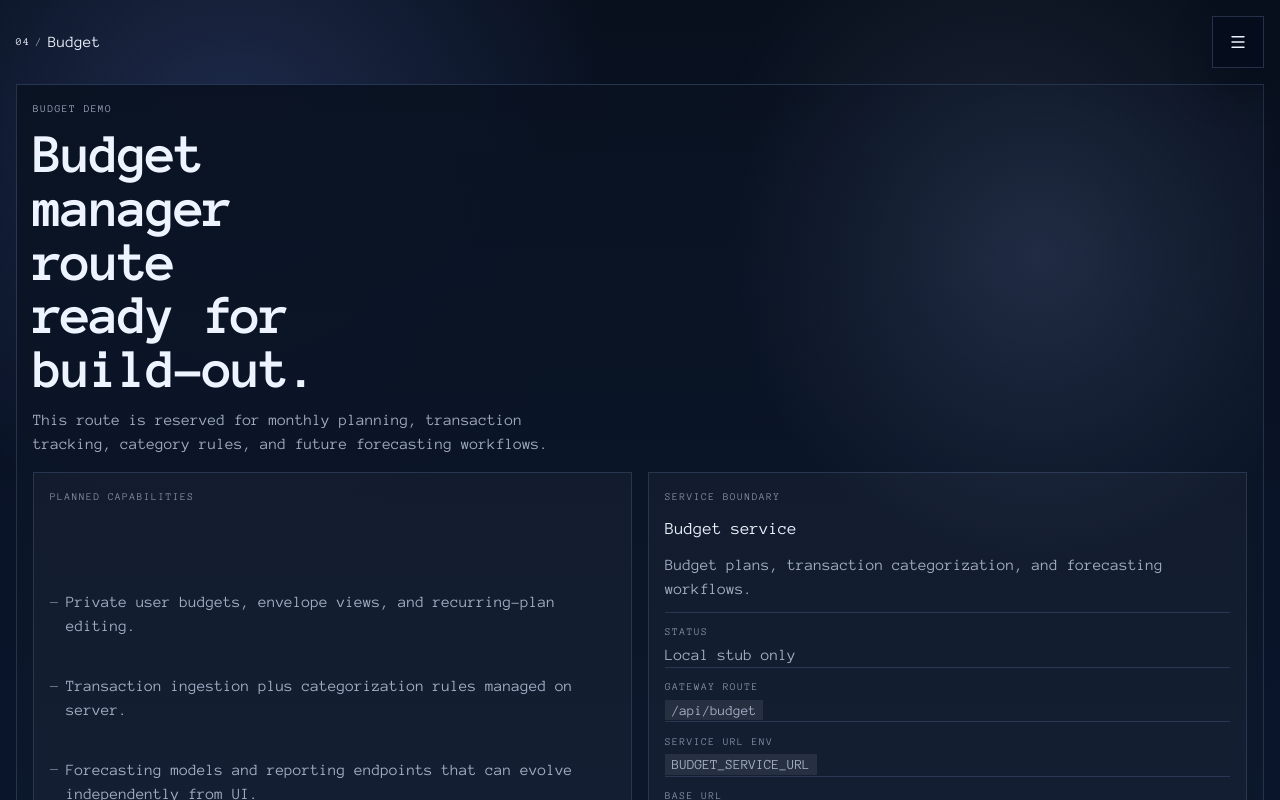
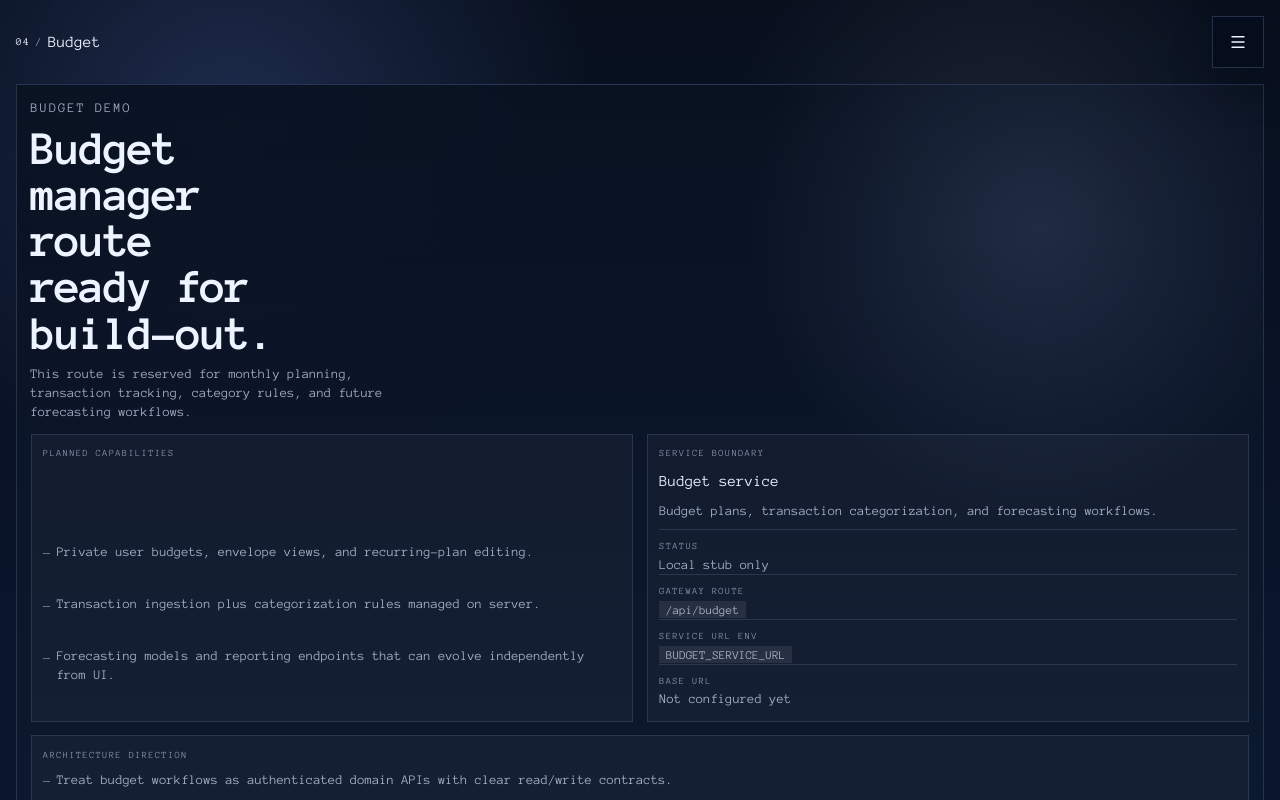
Before and after one commit to ksongProjects/portfolio, a Next.js app: page /budget in a window 1280 px wide. Shown: the top 800 px of the page. Built offline with nearby package versions, Linux system fonts and the light colour scheme.

Commit message:
fix overflow in placeholder component

```diff
--- a/src/app/globals.css
+++ b/src/app/globals.css
@@ -846,10 +846,11 @@ code {
 
 .feature-placeholder__panel {
   display: grid;
-  gap: 1rem;
+  gap: 0.85rem;
   align-content: start;
   min-height: 0;
-  padding: clamp(1.4rem, 3vw, 2.4rem);
+  min-width: 0;
+  padding: clamp(1rem, 2.2vw, 1.6rem);
   border: 1px solid rgba(151, 178, 242, 0.18);
   background:
     radial-gradient(circle at 82% 18%, rgba(165, 186, 255, 0.14), transparent 24%),
@@ -861,14 +862,15 @@ code {
 .feature-placeholder__service,
 .feature-placeholder__facts div {
   display: grid;
-  gap: 0.7rem;
+  gap: 0.55rem;
+  min-width: 0;
 }
 
 .feature-placeholder__eyebrow,
 .feature-placeholder__label,
 .feature-placeholder__facts dt {
   font-family: var(--mono);
-  font-size: 0.66rem;
+  font-size: 0.6rem;
   letter-spacing: 0.14em;
   text-transform: uppercase;
   color: rgba(220, 230, 255, 0.58);
@@ -877,10 +879,11 @@ code {
 .feature-placeholder__intro h1 {
   max-width: 14ch;
   font-family: var(--serif);
-  font-size: clamp(2.4rem, 4.8vw, 4.4rem);
-  line-height: 0.9;
+  font-size: clamp(2rem, 4vw, 3.5rem);
+  line-height: 0.94;
   letter-spacing: -0.04em;
   text-wrap: balance;
+  overflow-wrap: anywhere;
 }
 
 .feature-placeholder__intro p,
@@ -888,23 +891,28 @@ code {
 .feature-placeholder__list li,
 .feature-placeholder__facts dd {
   color: var(--muted);
+  font-size: 0.9rem;
+  line-height: 1.4;
+  overflow-wrap: anywhere;
 }
 
 .feature-placeholder__intro p {
-  max-width: 60ch;
+  max-width: 52ch;
+  text-wrap: pretty;
 }
 
 .feature-placeholder__grid {
   display: grid;
   grid-template-columns: repeat(2, minmax(0, 1fr));
-  gap: 1rem;
+  gap: 0.85rem;
 }
 
 .feature-placeholder__card {
   min-width: 0;
-  padding: 1rem;
+  padding: 0.8rem;
   border: 1px solid rgba(151, 178, 242, 0.16);
   background: rgba(255, 255, 255, 0.03);
+  overflow-wrap: anywhere;
 }
 
 .feature-placeholder__card--wide {
@@ -913,42 +921,54 @@ code {
 
 .feature-placeholder__list {
   display: grid;
-  gap: 0.7rem;
+  gap: 0.55rem;
   list-style: none;
 }
 
 .feature-placeholder__list li {
   position: relative;
-  padding-left: 1rem;
+  padding-left: 0.85rem;
+  text-wrap: pretty;
 }
 
 .feature-placeholder__list li::before {
   content: '';
   position: absolute;
   left: 0;
-  top: 0.72rem;
-  width: 0.48rem;
+  top: 0.66rem;
+  width: 0.42rem;
   height: 1px;
   background: rgba(220, 230, 255, 0.42);
 }
 
 .feature-placeholder__service-title {
-  font-size: 1.08rem;
+  font-size: 0.98rem;
   font-weight: 500;
+  overflow-wrap: anywhere;
 }
 
 .feature-placeholder__facts {
   display: grid;
   gap: 0;
+  min-width: 0;
 }
 
 .feature-placeholder__facts div {
-  gap: 0.16rem;
-  padding-top: 0.7rem;
+  gap: 0.12rem;
+  padding-top: 0.55rem;
   border-top: 1px solid var(--line);
 }
 
 .feature-placeholder__facts dd {
+  min-width: 0;
+  word-break: break-word;
+}
+
+.feature-placeholder__facts code {
+  font-size: 0.76rem;
+  line-height: 1.35;
+  white-space: normal;
+  overflow-wrap: anywhere;
   word-break: break-word;
 }
 
@@ -1635,13 +1655,25 @@ code {
   }
 
   .feature-placeholder__panel {
-    padding: 1rem;
+    gap: 0.75rem;
+    padding: 0.85rem;
   }
 
   .feature-placeholder__intro h1 {
     max-width: 12ch;
-    font-size: clamp(2.2rem, 9vw, 3.5rem);
+    font-size: clamp(1.85rem, 8vw, 3rem);
     line-height: 0.96;
+  }
+
+  .feature-placeholder__intro p,
+  .feature-placeholder__service-copy,
+  .feature-placeholder__list li,
+  .feature-placeholder__facts dd {
+    font-size: 0.84rem;
+  }
+
+  .feature-placeholder__card {
+    padding: 0.72rem;
   }
 
   .stars-layout {
```
